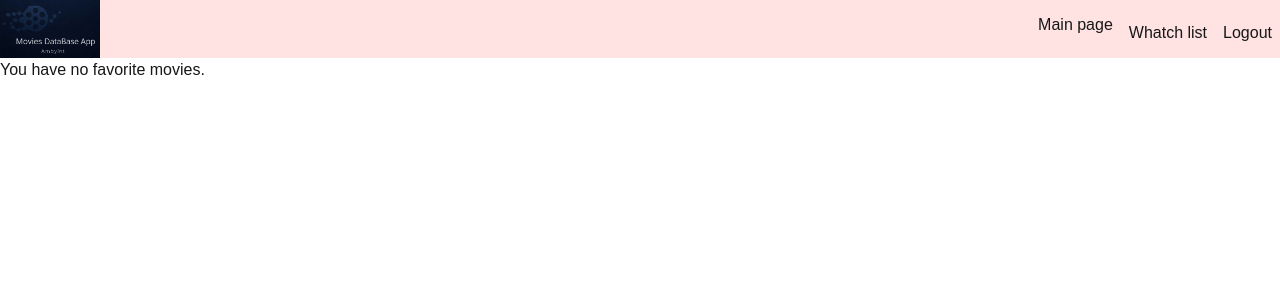
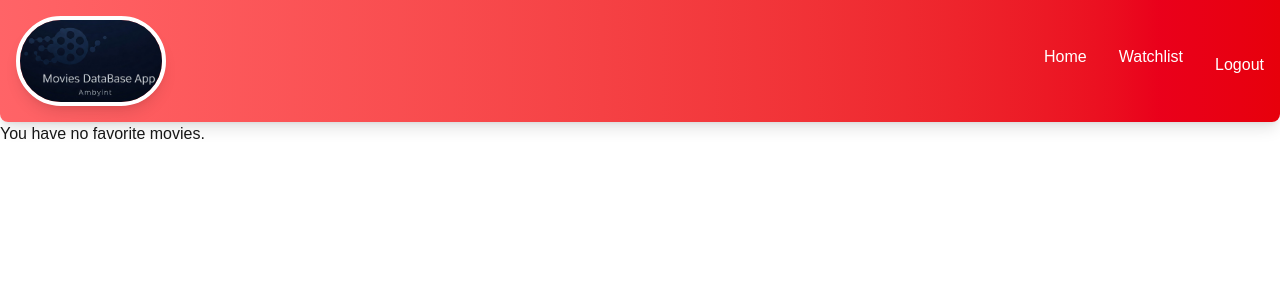
Before and after one commit to leeshko/movieDatabaseApp, a Next.js app: page /whatchlist in a window 1280 px wide. Shown: the top 300 px of the page. Built offline with nearby package versions, Linux system fonts and the light colour scheme; no server answers; the database is empty; sample sign-in values are in the browser's storage.

Commit message:
fix build process

```diff
--- a/app/api/user/fav/route.ts
+++ b/app/api/user/fav/route.ts
@@ -2,9 +2,8 @@ import { auth } from "@/auth";
 import connectDB from "@/lib/db";
 import { User } from "@/models/User";
 import { NextResponse } from "next/server";
-import { NextRequest } from "next/server";
 
-export async function GET(req: NextRequest) {
+export async function GET() {
   try {
     const session = await auth();
 
--- a/app/components/Card.tsx
+++ b/app/components/Card.tsx
@@ -45,7 +45,7 @@ const Card = ({ result }: CardProps) => {
           <p className="flex items-center text-xs">
             {result.release_date || result.first_air_date}
             <IconThumbUp className="h-5 mr-1 ml-3" />
-            {result.vote_count || result.rating}
+            {result.vote_count ?? result.rating}
           </p>
         </div>
       </Link>
--- a/app/components/Header.tsx
+++ b/app/components/Header.tsx
@@ -8,44 +8,43 @@ const Header = async () => {
   const user = session?.user;
 
   return (
-    <div className="flex justify-between items-center mx-auto bg-red-100">
+    <div className="flex justify-between items-center mx-auto bg-gradient-to-r from-red-400 to-red-600 text-white p-4 shadow-lg rounded-b-lg">
       <Link href="/">
         <Image
           src="/logo.jpg"
           alt="logo"
-          width={100}
-          height={100}
-          className="object-cover"
+          width={150}
+          height={150}
+          className="object-cover rounded-full border-4 border-white shadow-lg transform transition-all hover:scale-105"
         />
       </Link>
 
-      <ul className="hidden md:flex space-x-4 list-none">
-        <li className="mt-0">
-          <Link href="/" className="hover:text-gray-400">
-            Main page
+      <ul className="hidden md:flex space-x-8 list-none">
+        <li>
+          <Link href="/" className="hover:text-gray-200 transition-colors duration-300">
+            Home
           </Link>
         </li>
         {!user ? (
           <>
             <li>
-              <Link href="/login" className="hover:text-gray-400">
+              <Link href="/login" className="hover:text-gray-200 transition-colors duration-300">
                 Login
               </Link>
             </li>
             <li>
-              <Link href="/register" className="hover:text-gray-400">
+              <Link href="/register" className="hover:text-gray-200 transition-colors duration-300">
                 Register
               </Link>
             </li>
           </>
         ) : (
           <>
-            <li className="mt-2">
-              <Link href="/whatchlist" className="hover:text-gray-400">
-                Whatch list
+            <li>
+              <Link href="/whatchlist" className="hover:text-gray-200 transition-colors duration-300">
+                Watchlist
               </Link>
             </li>
-
             <form
               action={async () => {
                 "use server";
@@ -53,7 +52,7 @@ const Header = async () => {
               }}
             >
               <button
-                className="cursor-pointer hover:text-gray-400 mt-2 mr-2 "
+                className="cursor-pointer hover:text-gray-200 transition-colors duration-300 mt-2"
                 type="submit"
               >
                 Logout
--- a/app/movie/[id]/page.tsx
+++ b/app/movie/[id]/page.tsx
@@ -1,14 +1,11 @@
+// @ts-nocheck
 import { fetchMovieDetails } from "@/action/movies";
 import AddToFavourite from "@/app/components/AddToFavourite";
 import { Movie } from "@/app/page";
 import Image from "next/image";
 import Link from "next/link";
 
-export default async function MoviePage({
-  params,
-}: {
-  params: { id: string };
-}) {
+const MoviePage = async ({ params }) => {
   const { id: movieId } = await params;
 
   const movie: Movie = await fetchMovieDetails(movieId);
@@ -99,4 +96,6 @@ export default async function MoviePage({
       </div>
     </div>
   );
-}
+};
+
+export default MoviePage;
--- a/app/page.tsx
+++ b/app/page.tsx
@@ -42,8 +42,8 @@ const MainPage = async ({ searchParams }: Props) => {
   const data: MovieResponse = await fetchLatestMovies(currentPage, query);
 
   return (
-    <main className="p-4">
-      <h1 className="text-2xl font-bold mb-4 max-w-6xl mx-auto py-4">
+    <main className="p-6 bg-gray-100 min-h-screen">
+      <h1 className="text-3xl font-semibold text-center text-gray-800 mb-6">
         Latest Movies
       </h1>
       <Searchbar />
--- a/app/whatchlist/page.tsx
+++ b/app/whatchlist/page.tsx
@@ -4,7 +4,7 @@ import { useSession } from "next-auth/react";
 import MoviesList from "../components/MoviesList";
 import { redirect } from "next/navigation";
 
-export default function FavoriteMovies() {
+const FavoriteMovies = () => {
   const [favorites, setFavorites] = useState([]);
   const [isLoading, setIsLoading] = useState(true);
 
@@ -48,3 +48,5 @@ export default function FavoriteMovies() {
     </div>
   );
 }
+
+export default FavoriteMovies;
--- a/next.config.ts
+++ b/next.config.ts
@@ -2,7 +2,27 @@ import type { NextConfig } from "next";
 
 const nextConfig: NextConfig = {
   images: {
-    domains: ['image.tmdb.org'],
+    domains: ["image.tmdb.org"],
+  },
+  // env:{
+  //   AUTH_SECRET:process.env.AUTH_SECRET,
+  //   MONGO_URI:process.env.MONGO_URI,
+  //   GOOGLE_CLIENT_ID:process.env.GOOGLE_CLIENT_ID,
+  //   GOOGLE_CLIENT_SECRET:process.env.GOOGLE_CLIENT_SECRET,
+  //   TMDB_API_KEY:process.env.TMDB_API_KEY,
+  //   TMDB_ACCESS_TOKEN:process.env.TMDB_ACCESS_TOKEN,
+  //   NEXT_PUBLIC_MOVIE_DB_URL:process.env.NEXT_PUBLIC_MOVIE_DB_URL
+  // },
+  serverExternalPackages: ["mongoose"],
+  webpack: (config, { isServer }) => {
+    if (isServer) {
+      config.externals = [...config.externals, "mongoose"];
+    }
+    config.experiments = {
+      topLevelAwait: true,
+      layers: true,
+    };
+    return config;
   },
 };
 
```
Also changed, not shown: app/components/AddToFavourite.tsx (+8 -5 lines), app/error.tsx (+4 -9 lines), 1 other file (tests, documents, lock files or other folders).
